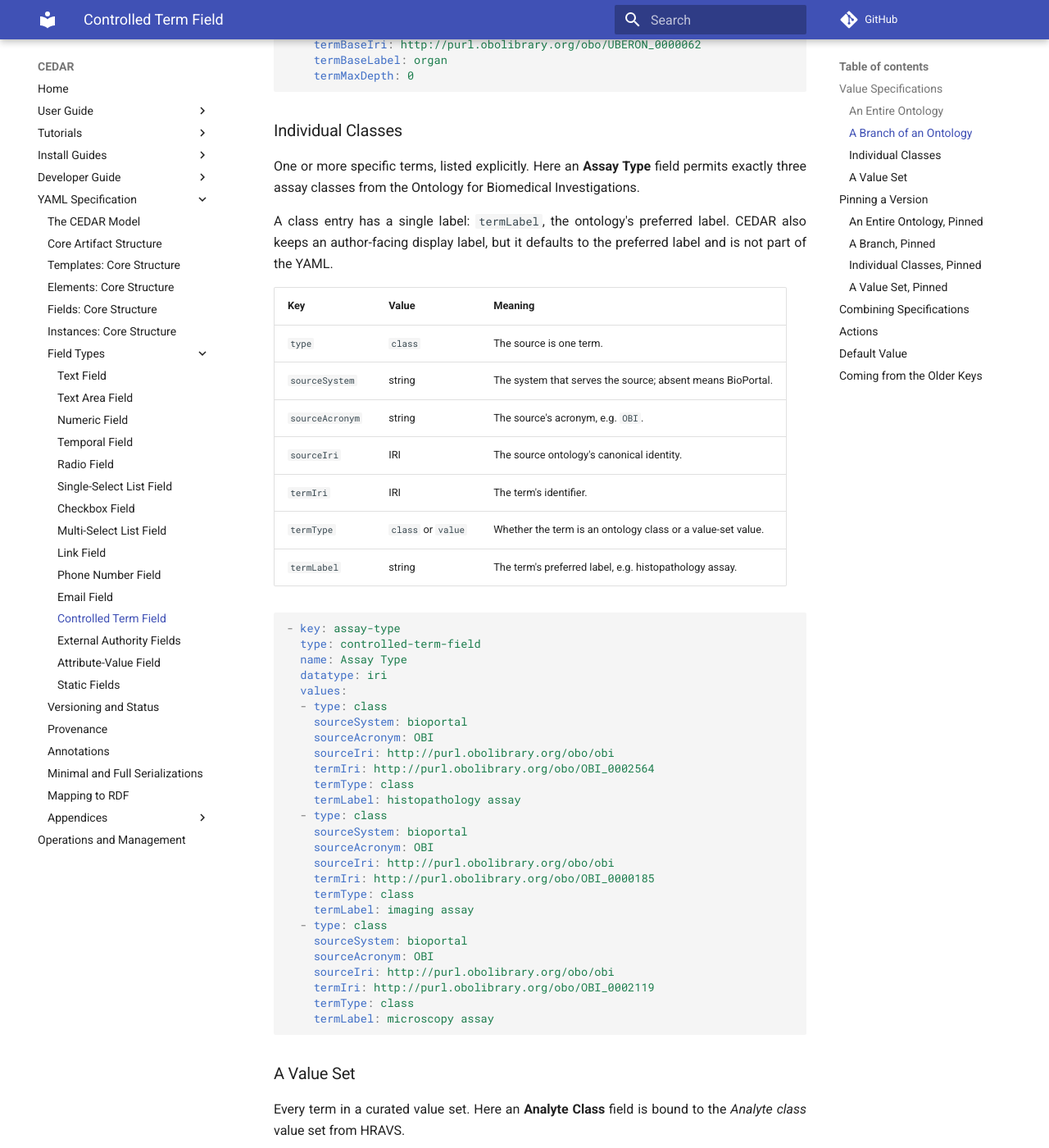
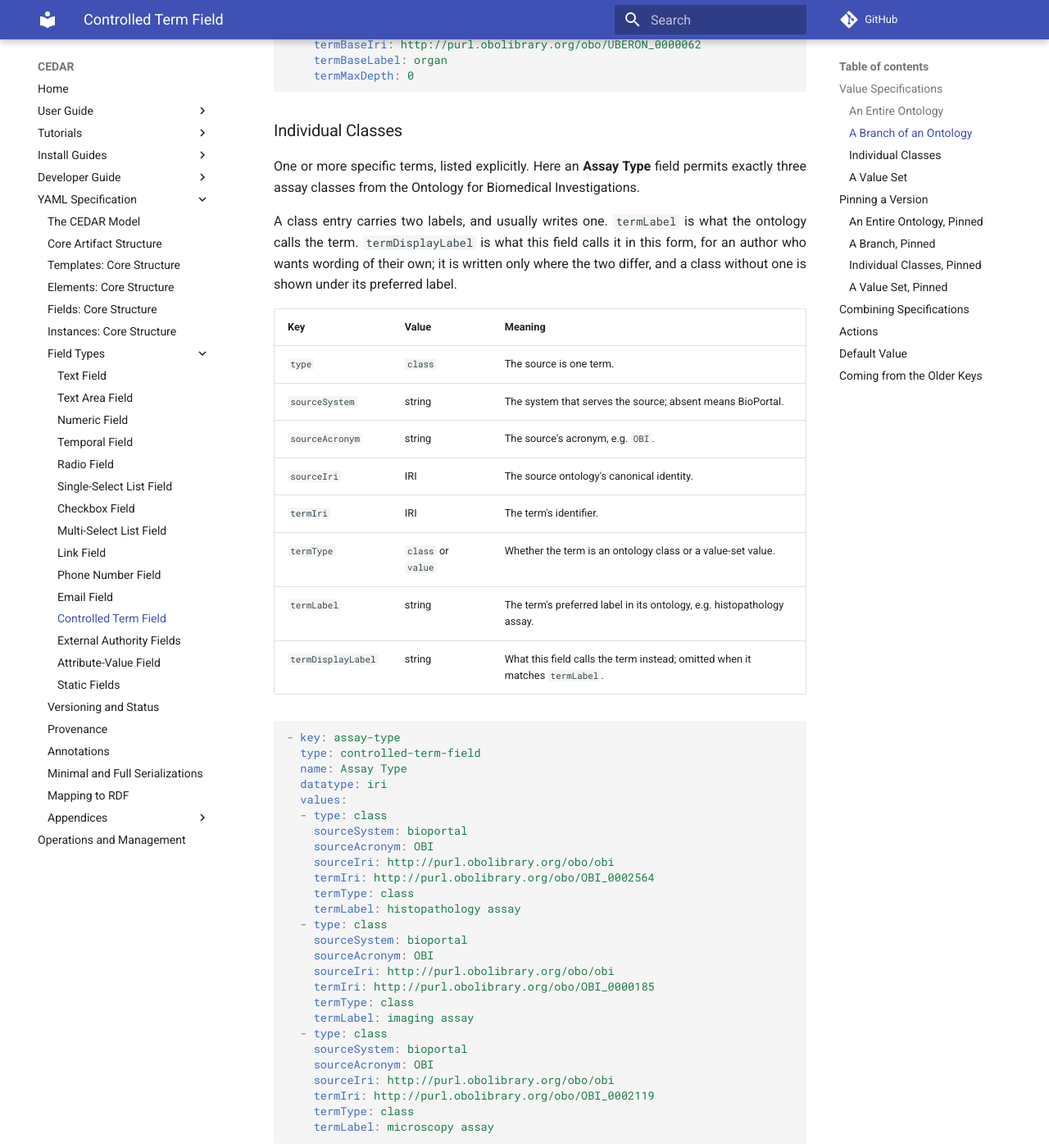
Before and after one commit to metadatacenter/cedar-mkdocs, an MkDocs documentation site: the page built from docs/yaml-spec/field-types/controlled-term-field.md, in a window 1280 px wide and 1400 px high, scrolled down 2153 px. Shown: the whole window at 82% size. Built offline with MkDocs 1.6.1 and Material for MkDocs 9.7.7, drawn with Linux system fonts in a browser that asks for light colours; comment, search, counter and statistics services are not loaded; some of the changed text lies outside the part shown.

Commit message:
Document termDisplayLabel on a class constraint
A class entry carries the ontology's preferred label as termLabel and, where an author has
given the term wording of their own, that as termDisplayLabel — written only where the two
differ. The class table, an example, the migration note and the key index all say so.

Co-Authored-By: Claude Opus 5 <noreply@anthropic.com>

````diff
--- a/docs/yaml-spec/field-types/controlled-term-field.md
+++ b/docs/yaml-spec/field-types/controlled-term-field.md
@@ -85,8 +85,10 @@ branch of Uberon, so the value must be an organ.
 One or more specific terms, listed explicitly. Here an **Assay Type** field permits exactly
 three assay classes from the Ontology for Biomedical Investigations.
 
-A class entry has a single label: `termLabel`, the ontology's preferred label. CEDAR also keeps an
-author-facing display label, but it defaults to the preferred label and is not part of the YAML.
+A class entry carries two labels, and usually writes one. `termLabel` is what the ontology calls the
+term. `termDisplayLabel` is what this field calls it in this form, for an author who wants wording of
+their own; it is written only where the two differ, and a class without one is shown under its preferred
+label.
 
 | Key | Value | Meaning |
 |-----|-------|---------|
@@ -96,7 +98,8 @@ author-facing display label, but it defaults to the preferred label and is not p
 | `sourceIri` | IRI | The source ontology's canonical identity. |
 | `termIri` | IRI | The term's identifier. |
 | `termType` | `class` or `value` | Whether the term is an ontology class or a value-set value. |
-| `termLabel` | string | The term's preferred label, e.g. histopathology assay. |
+| `termLabel` | string | The term's preferred label in its ontology, e.g. histopathology assay. |
+| `termDisplayLabel` | string | What this field calls the term instead; omitted when it matches `termLabel`. |
 
 ```yaml
 - key: assay-type
@@ -125,6 +128,18 @@ author-facing display label, but it defaults to the preferred label and is not p
     termIri: http://purl.obolibrary.org/obo/OBI_0002119
     termType: class
     termLabel: microscopy assay
+```
+
+Here the same field renames one of its terms for the people filling it in, while the term itself is
+unchanged:
+
+```yaml
+  - type: class
+    sourceAcronym: OBI
+    termIri: http://purl.obolibrary.org/obo/OBI_0002564
+    termType: class
+    termLabel: histopathology assay
+    termDisplayLabel: Histopathology
 ```
 
 ### A Value Set
@@ -352,6 +367,6 @@ ontology `iri` — its backend address — has no key here at all: it is reconst
 | `maxDepth` | `termMaxDepth` | branch |
 | `numTerms` | `termCount` | ontology, value set |
 
-A class's `termLabel` keeps its name, and its display `label` is gone: a class has one label now, the
-preferred one. Three keys are new, each applying to every source kind: `sourceSystem`, `sourceIri`, and
-`version`.
+A class's `termLabel` keeps its name, and the display label it carried as `label` is now
+`termDisplayLabel`, written only where it differs from the preferred label. Three further keys are new,
+each applying to every source kind: `sourceSystem`, `sourceIri`, and `version`.
````
Also changed, not shown: docs/yaml-spec/appendices/key-index.md (+1 -0 lines).
